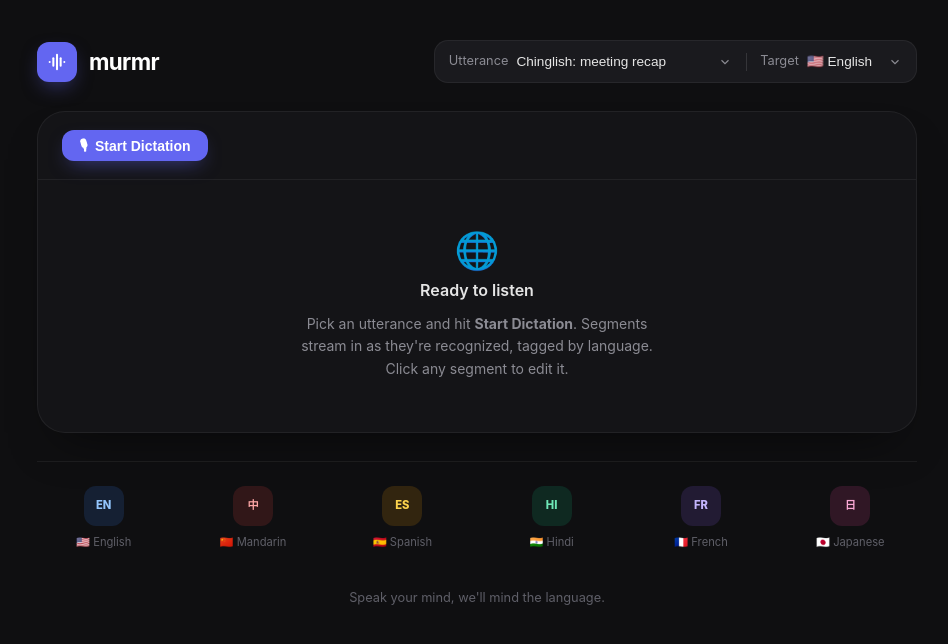
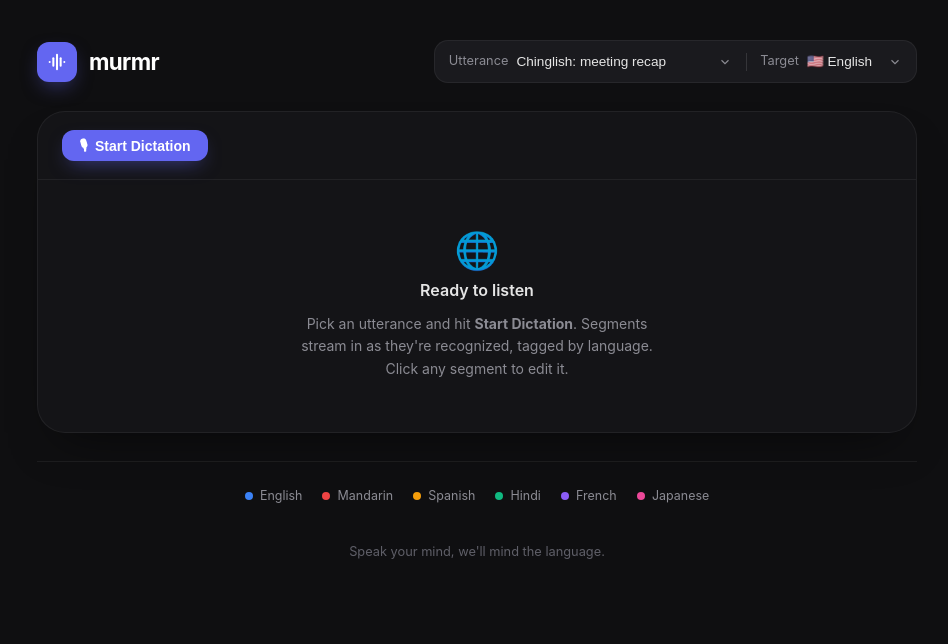
Before and after one commit to rohansaha27/murmr, a Next.js app: page / in a window 1280 px wide. Shown: the top 644 px of the page, without its empty margins (163-1111 px from the left). Built offline with nearby package versions, Linux system fonts and the light colour scheme.

Commit message:
refactor: update language key UI

```diff
--- a/app/globals.css
+++ b/app/globals.css
@@ -437,34 +437,27 @@ body {
 /* ── Language key legend ── */
 
 .lang-key {
-  display: grid;
-  grid-template-columns: repeat(6, 1fr);
-  gap: 1rem;
+  display: flex;
+  flex-wrap: wrap;
+  justify-content: center;
+  gap: 0.4rem 1.25rem;
   padding-top: 1.5rem;
   border-top: 1px solid var(--border);
 }
 
 .lang-key-item {
-  display: flex;
-  flex-direction: column;
+  display: inline-flex;
   align-items: center;
-  gap: 0.5rem;
+  gap: 0.45rem;
+  font-size: 0.78rem;
+  color: var(--text-muted);
 }
 
-.lang-key-swatch {
-  width: 40px;
-  height: 40px;
-  border-radius: 12px;
-  display: flex;
-  align-items: center;
-  justify-content: center;
-  font-size: 0.7rem;
-  font-weight: 800;
-}
-
-.lang-key-label {
-  font-size: 0.7rem;
-  color: var(--text-faint);
+.lang-key-dot {
+  width: 8px;
+  height: 8px;
+  border-radius: 50%;
+  flex-shrink: 0;
 }
 
 /* ── Error banner ── */
--- a/app/page.tsx
+++ b/app/page.tsx
@@ -143,15 +143,10 @@ function LanguageKey() {
       {(["en", "zh", "es", "hi", "fr", "ja"] as const).map((code) => {
         const m = langMeta(code)
         return (
-          <div key={code} className="lang-key-item">
-            <span
-              className="lang-key-swatch"
-              style={{ backgroundColor: m.bg, color: m.text }}
-            >
-              {badgeText(code)}
-            </span>
-            <span className="lang-key-label">{m.flag} {m.label}</span>
-          </div>
+          <span key={code} className="lang-key-item">
+            <span className="lang-key-dot" style={{ backgroundColor: m.badge }} />
+            {m.label}
+          </span>
         )
       })}
     </section>
```
